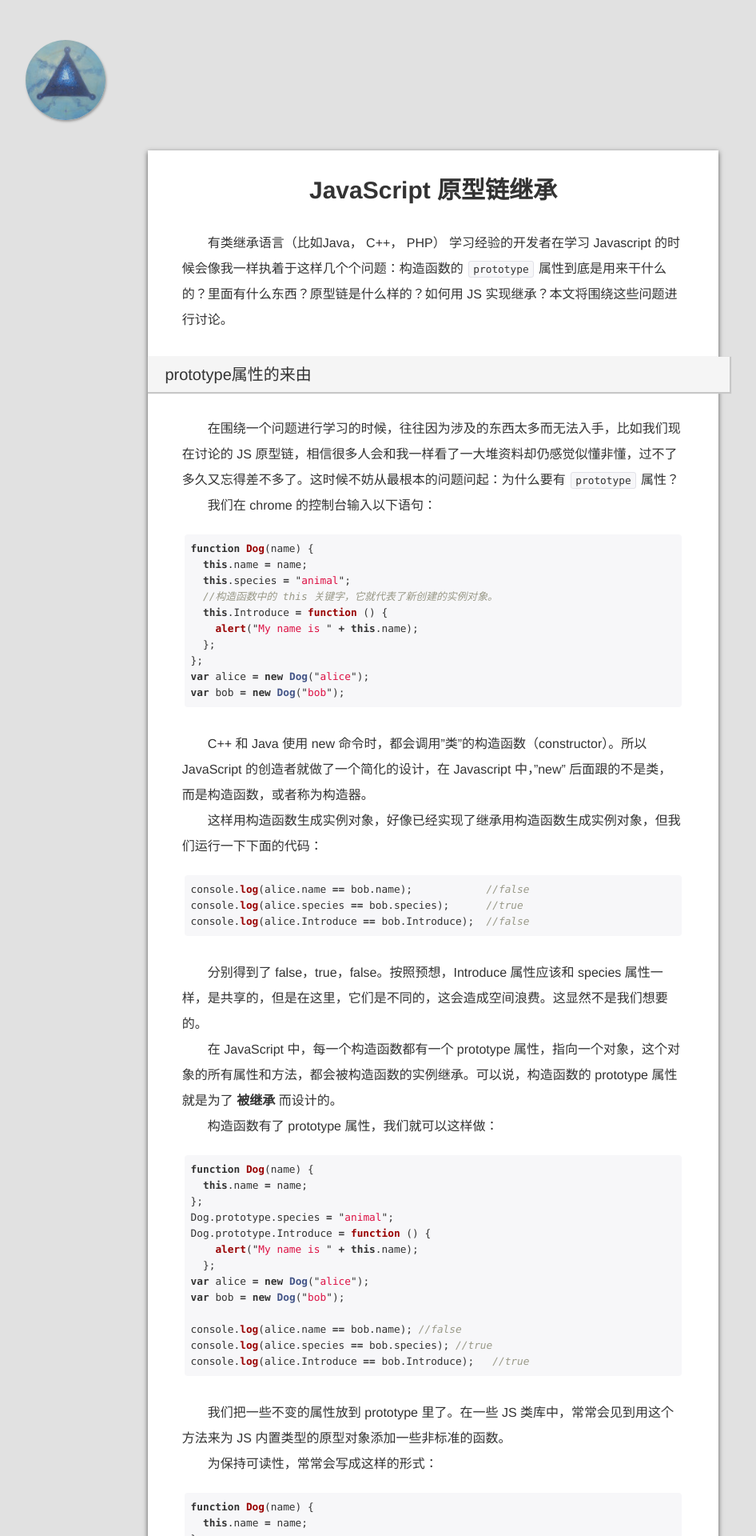
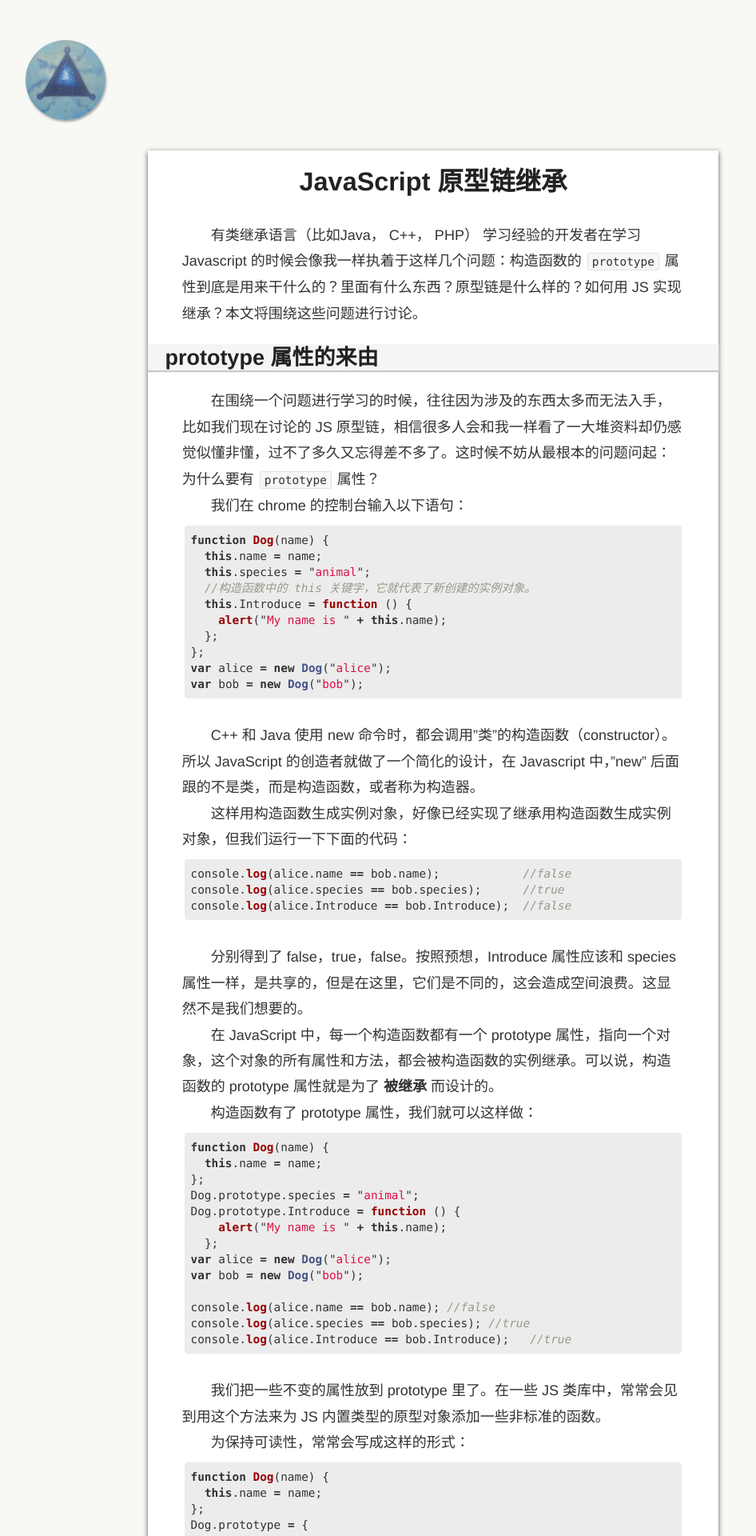
Before and after one commit to ray7551/empty, a Jekyll site: the page built from _posts/2014-04-11-JavaScript-Prototypal-Inheritance.md, in a window 1280 px wide. Shown: the top 1920 px of the page at 80% size, without its empty margins (98-1044 px from the left). Built offline with Jekyll 4.4.1, drawn with Linux system fonts in a browser that asks for light colours; nearby versions of some CDN libraries; Markdown is read by kramdown in place of the engine named in the settings; comment, search, counter and statistics services are not loaded; some of the changed text lies outside the part shown.

Commit message:
css tweek

````diff
--- a/_posts/2014-04-11-JavaScript-Prototypal-Inheritance.md
+++ b/_posts/2014-04-11-JavaScript-Prototypal-Inheritance.md
@@ -7,10 +7,9 @@
 ---
 
 
-　　有类继承语言（比如Java，  C++， PHP） 学习经验的开发者在学习 Javascript 的时候会像我一样执着于这样几个个问题：构造函数的 `prototype` 属性到底是用来干什么的？里面有什么东西？原型链是什么样的？如何用 JS 实现继承？本文将围绕这些问题进行讨论。
+　　有类继承语言（比如Java，  C++， PHP） 学习经验的开发者在学习 Javascript 的时候会像我一样执着于这样几个问题：构造函数的 `prototype` 属性到底是用来干什么的？里面有什么东西？原型链是什么样的？如何用 JS 实现继承？本文将围绕这些问题进行讨论。
 
-
-###prototype属性的来由
+###prototype 属性的来由
 　　在围绕一个问题进行学习的时候，往往因为涉及的东西太多而无法入手，比如我们现在讨论的 JS 原型链，相信很多人会和我一样看了一大堆资料却仍感觉似懂非懂，过不了多久又忘得差不多了。这时候不妨从最根本的问题问起：为什么要有 `prototype` 属性？
 　　我们在 chrome 的控制台输入以下语句：
 
@@ -163,7 +162,7 @@
 dave.name = 'dave';
 dave.Introduce();
 ```
-　　值得注意的是，我们把原先的Dog构造函数改写成了对象，这实际上是对一个对象的继承。
+　　值得注意的是，我们把原先的 Dog 构造函数改写成了对象，这实际上是对一个对象的继承。
 　　对于如何用 JS 实现继承，或者说如何用 JS 写出面向对象风格的代码这一问题，答案是有很多的，这只是其中一种。感兴趣的同学可以看看下面参考阅读里面 Crockford 的另一篇文章《JavaScript 中的类继承》和阮一峰的面向对象编程系列博文。
 
 
@@ -175,6 +174,6 @@
 [Javascript 面向对象编程（三）：非构造函数的继承](http://www.ruanyifeng.com/blog/2010/05/object-oriented_javascript_inheritance_continued.html)
 2. JavaScript 原型继承工作原理 [译文](http://www.ituring.com.cn/article/56184)  [原文]( http://blog.vjeux.com/2011/javascript/how-prototypal-inheritance-really-works.html)
 3. Douglas Crockford [Prototypal Inheritance in JavaScript](http://javascript.crockford.com/prototypal.html)
-4. Douglas Crockford [JavaScript中的类继承](http://javascript.crockford.com/zh/inheritance.html)
+4. Douglas Crockford [JavaScript 中的类继承](http://javascript.crockford.com/zh/inheritance.html)
 5. [Standard ECMA-262](http://www.ecma-international.org/ecma-262/5.1/#sec-4.2.1)
 6. [JavaScript 对象模型-执行模型](http://www.cnblogs.com/RicCC/archive/2008/02/15/JavaScript-Object-Model-Execution-Model.html)
--- a/index.html
+++ b/index.html
@@ -2,7 +2,7 @@
 layout: index
 title: Ray's Blog
 ---
-<section id="main-content">
+<section id="articles">
   <ul>
   {% for post in site.posts %}
     <li>
--- a/stylesheets/screen.css
+++ b/stylesheets/screen.css
@@ -1,21 +1,43 @@
 *{margin:0;padding:0;}
-body{background:#e1e1e1;color:#333;font-weight:300;font-size:16px;font-family:TIBch, 'Classic Grotesque W01', 'Helvetica Neue', Arial, 'Hiragino Sans GB', STHeiti, 'Microsoft YaHei', 'WenQuanYi Micro Hei', SimSun, sans-serif;line-height:1.5;}
+body{
+  background:#f8f8f5;
+  font: 400 18px/1.6 TIBch, 'Classic Grotesque W01', 'Helvetica Neue', Arial, 'Hiragino Sans GB', STHeiti, 'Microsoft YaHei', 'WenQuanYi Micro Hei', SimSun, sans-serif;
+  line-height:1.5;
+  color:#333;
+}
 ::selection {background:#dee;color:#555;}
-@media screen and (max-width:1020px){body{margin:0 20px;}
+@media screen and (max-width:1020px){
+  body{margin:0 20px;}
 }
-@media screen and (max-width:600px){body{margin:0 20px;font-size:13px;}
+@media screen and (max-width:620px){
+  body{
+    margin: 0 8px;
+    font-size: 16px;
+  }
 }
-.sea {
-  background: blue;
-  width: 100%;
-  height: 100%;
+
+h1, h2, h3, h4, h5, h6 {
+  color: #222222;
 }
-h1{font-size:36px;}
-h2{font-weight:300;font-size:36px;line-height:1;}
-h3{display:block;margin:1.2em 0 0 0;font-weight:normal;font-size:20px;line-height:1.2;}
-@media screen and (max-width:620px){
-  h3{font-size:15px;}
+h2 {
+  font-weight: bold;
+  font-size: 1.8em;
+  margin-bottom: .8em;
 }
+h3 {
+  font-weight: bold;
+  font-size: 1.5em;
+  margin: 0.83em 0;
+}
+h4 {
+  font-size: 1.17em;
+  margin: 1em 0;
+}
+h5, h6 {
+  font-size: 1em;
+  margin: 1.6em 0 1em 0;
+}
+
 a{outline:0;color:#2879d0;text-decoration:none;-webkit-transition:border .25s linear;-moz-transition:border .25s linear;transition:border .25s linear;-ms-transition:border .25s linear;}
 a:hover{border-bottom:1px dashed #2879d0;}
 .left, .alignleft{float:left;}
@@ -41,10 +63,21 @@
 }
 .navi a:hover{border-bottom:none;}
 
+#articles li {
+  line-height: 2.4em;
+}
 
 .pullquote-right:before,.pullquote-left:before{position:relative;top:7px;float:right;margin:.5em 0 1em 1.5em;padding:0;width:45%;border:0;content:attr(data-pullquote);font-size:1.4em;line-height:1.45em;}
 .pullquote-left:before{float:left;margin:.5em 1.5em 1em 0;}
-#pagenavi{position:relative;margin:10px auto;padding:20px 0;width:70%;border-bottom:1px solid #ddd;line-height:20px;}
+
+#pagenavi{
+  position:relative;
+  margin:10px auto;
+  padding:20px 0;
+  width:70%;
+  min-height: 1.4em;
+  border-bottom:1px solid #ddd;
+}
 @media screen and (max-width:1020px){
   #pagenavi{width:100%;}
 }
@@ -56,6 +89,10 @@
 #pagenavi .next:before{position:absolute;right:0;bottom:1px;content:"\f061";font:1.3em FontAwesome;}
 #pagenavi .center{position: absolute; left: 50%;}
 @media screen and (max-width:800px){
+  #pagenavi {
+    width: 94%;
+    padding-left: 6%;
+  }
   #pagenavi .prev, #pagenavi .center,#pagenavi .next{
     position: static;
     display: table-row;;
@@ -70,31 +107,42 @@
 }
 
 article{float:none;position:relative;z-index:0;margin:auto;padding:15px 0;width:70%;background:#fff;box-shadow:0 2px 6px #555;}
-
-@media screen and (max-width:1020px){article{background:#e1e1e1;border-bottom:1px solid #fff;width:100%;margin:30px auto 0;padding:15px 0;box-shadow:none;}
-}
-article h2.title{margin:20px 0 35px;border-bottom:0;text-align:center;font-weight:bold;font-size:30px;line-height:1;}
-article h2.title a{color:#333;}
-article h2.title a:hover{border-bottom:0;color:#2879d0;}
-@media screen and (max-width:620px){article h2.title{font-size:18px;margin:auto;}
+@media screen and (max-width:1020px){
+  article{
+    width:100%;
+    margin:30px auto 0;
+    padding:15px 0;
+    background:#f8f8f5;
+    border-bottom:1px solid #fff;
+    box-shadow:none;
+  }
 }
 
-article .entry-content{text-align:left;line-height:2;}
+article h2{
+  text-align:center;
+}
+@media screen and (max-width:620px){
+  article h2{
+    font-size:24px;
+    margin:auto;
+  }
+}
+
+article .entry-content{text-align:left;line-height:1.8em;}
 article .entry-content a:hover{text-decoration:none;}
 article .entry-content .more-link{position:relative;display:block;margin-top:16px;padding-left:30px;border-bottom:0;}
 article .entry-content .more-link:before{position:absolute;left:0;content:"\f061";font:1.3em FontAwesome;line-height:1.6em;}
-article .entry-content p,article .entry-content blockquote,article .entry-content ul,article .entry-content ol,article .entry-content dl,article .entry-content table,article .entry-content iframe,article .entry-content h1,article .entry-content h2,article .entry-content h3,article .entry-content h4,article .entry-content h5,article .entry-content h6,article .entry-content .video-container{margin-top:1.5em;margin-bottom:1.5em;}
 article .entry-content ul,article .entry-content ol,article .entry-content dl{margin-left:4%;}
 article .entry-content ul ul,article .entry-content ul ol,article .entry-content ul dl,article .entry-content ol ul,article .entry-content ol ol,article .entry-content ol dl,article .entry-content dl ul,article .entry-content dl ol,article .entry-content dl dl{margin-top:0;}
 article .entry-content ul,article .entry-content ol{margin-right:6%;margin-left:12%;}
 article .entry-content strong{font-weight:bold;}
 article .entry-content em{font-style:italic;}
-article .entry-content p{margin:0 6% 20px;}
+article .entry-content p{margin:0.5em 6%;}
 article .entry-content h2{position:relative;border-bottom:1px solid #ddd;font-weight:300;}
 article .entry-content h2:before{position:absolute;bottom:-2px;width:100%;border-bottom:1px solid #fff;content:"";}
 article .entry-content img,article .entry-content video{margin: 10px auto;height:auto;max-width:100%;border-bottom:0;-webkit-border-radius:5px;-webkit-border-radius:5px;-moz-border-radius:5px;-moz-border-radius:5px;border-radius:5px;border-radius:5px;-webkit-box-shadow:0 0 15px rgba(0,0,0,0.35);-moz-box-shadow:0 0 15px rgba(0,0,0,0.35);box-shadow:0 0 15px rgba(0,0,0,0.35);}
 article .entry-content img[alt=block]{display:block}
-article .entry-content blockquote{margin:10px auto 0;padding:2px 20px;width:85%;border-left:5px solid #ccc;background:#f7f7f9;}
+article .entry-content blockquote{margin:10px auto 0;width:85%;border-left:5px solid #ccc;background:#f7f7f9;}
 article .entry-content blockquote>p:first-of-type{margin-top:0;}
 article .entry-content iframe{border:0;}
 article .entry-content table{margin-top:10px;border:1px solid #ccc;background:#ddd;border-spacing:0;}
@@ -110,8 +158,6 @@
 }
 
 @media screen and (max-width:620px){.post .entry-content{margin-left:0px;}
-}
-@media screen and (max-width:480px){.post .entry-content{margin-left:0;}
 }
 .post .meta{position:absolute;top:115px;width:170px;color:#333;font-size:.9em;line-height:2;}
 @media screen and (max-width:620px){.post .meta{position:static;margin-top:15px;width:auto;}
@@ -130,15 +176,15 @@
 .archives:last-of-type:before{position:absolute;bottom:0;width:200px;border-top:1px solid #ddd;content:"";}
 .archives .year{position:absolute;top:0;padding-top:15px;width:200px;border-top:1px solid #fff;line-height:35px;}
 .archives .year:before{position:absolute;top:-2px;width:100%;border-top:1px solid #ddd;content:"";}
-@media screen and (max-width:600px){.archives .year{position:relative;width:100%;}
+@media screen and (max-width:620px){.archives .year{position:relative;width:100%;}
 }
 .archives article{margin-left:200px;padding:15px 0;}
-@media screen and (max-width:600px){.archives article{margin-left:0;}
+@media screen and (max-width:620px){.archives article{margin-left:0;}
 .archives article:first-of-type{padding-top:30px;border-top:0;}
 }
 .archives article .title{margin-bottom:0;}
 .archives article .meta{margin-top:15px;color:#999;font-size:.9em;line-height:2;}
-@media screen and (max-width:600px){.archives article .meta{display:none;}
+@media screen and (max-width:620px){.archives article .meta{display:none;}
 }
 .archives article .meta span{display:-moz-inline-stack;display:inline-block;margin-right:30px;vertical-align:middle;zoom:1;*vertical-align:auto;*display:inline;}
 .archives article .meta span:before{padding-right:10px;color:#ccc;font:1.3em FontAwesome;}
@@ -151,7 +197,7 @@
 #comment h2.title{margin-bottom:20px;font-weight:300;font-size:25px;line-height:35px;}
 
 footer{padding:15px 0;text-align:center;font-size:.9em;}
-article h3{padding:10px 3%;width:96%;background:#f5f5f5;box-shadow:1px 1px 1px 1px #c7c7c7;}
+article h3{padding:0 3%;background:#f5f5f5;box-shadow:1px 1px 1px 1px #c7c7c7;}
 article .entry-content h4{margin-left: 2.1em;}
 header{padding-top:40px;padding-bottom:40px;border-bottom:solid 1px #275da1;background:#2e7bcf url(../images/header-bg.jpg) 0 0 repeat-x;font-family:Helvetica,Arial,serif;}
 header h1{margin-bottom:.2em;width:540px;color:#fff;letter-spacing:-1px;font-size:72px;line-height:1;}
@@ -183,8 +229,7 @@
 .favicon{display:none;}
 
 code{margin:0 2px;padding:2px 5px;border:1px solid #e1e1e8;border-radius:3px;background-color:#f7f7f9;font-size:.8em;font-family:Monaco,Menlo,"Courier New",monospace;}
-pre code{display:block;overflow:auto;margin:0 auto 30px;padding:8px;width:85%;border:none;-webkit-border-radius:4px;-moz-border-radius:4px;border-radius:4px;background-color:#f7f7f9;white-space:pre;line-height:20px;word-break:break-all;}
-.highlight{background:#fff;}
+pre code{display:block;overflow:auto;margin:0 auto 30px;padding:8px;width:85%;border:none;-webkit-border-radius:4px;-moz-border-radius:4px;border-radius:4px;background-color:#ececec;white-space:pre;line-height:20px;word-break:break-all;}
 .highlight .c{color:#998;font-style:italic;}
 .highlight .err{background-color:#e3d2d2;color:#a61717;}
 .highlight .k{font-weight:bold;}
````
Also changed, not shown: _posts/2015-08-01-jquery.md (+1 -1 lines). Lines whose indentation alone changed are shown as unchanged.
